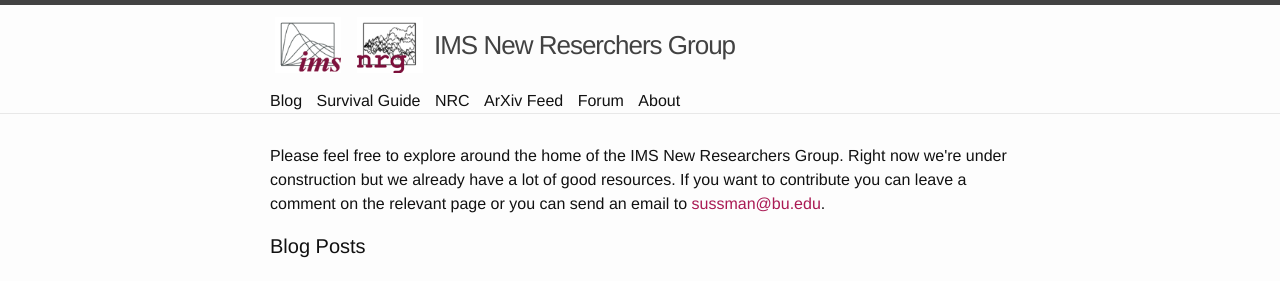
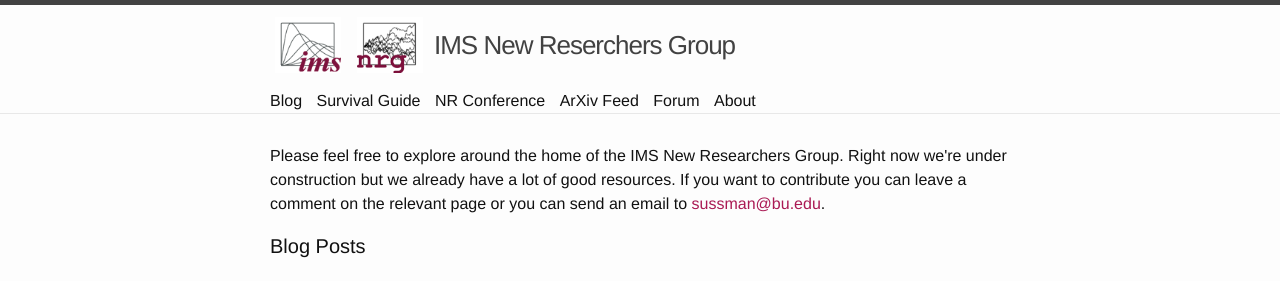
Before and after one commit to imstat/imsnrg, a Jekyll site: the page built from index.html, in a window 1280 px wide. Shown: the top 281 px of the page. Built offline with Jekyll 4.4.1, drawn with Linux system fonts in a browser that asks for light colours; comment, search, counter and statistics services are not loaded.

Commit message:
Change NRC to NR Conference in Nav Bar

```diff
--- a/_data/menu.yml
+++ b/_data/menu.yml
@@ -2,7 +2,7 @@
   url: /blog_posts.html
 - text: Survival Guide
   url: /guide/
-- text: NRC
+- text: NR Conference
   url: /conferences/nrc.html
 - text: ArXiv Feed
   url: /recent_publications.html
```
